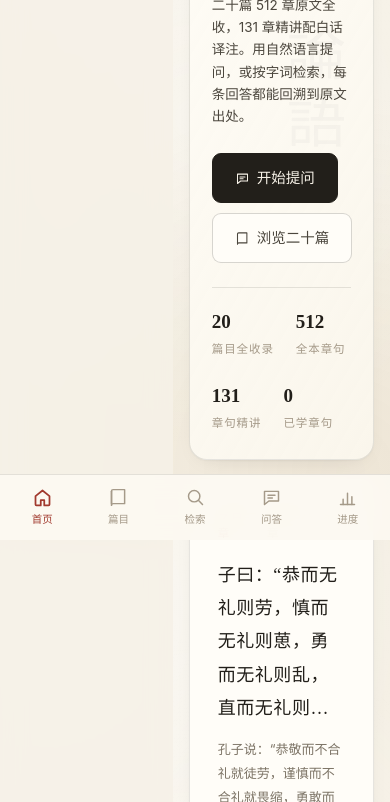
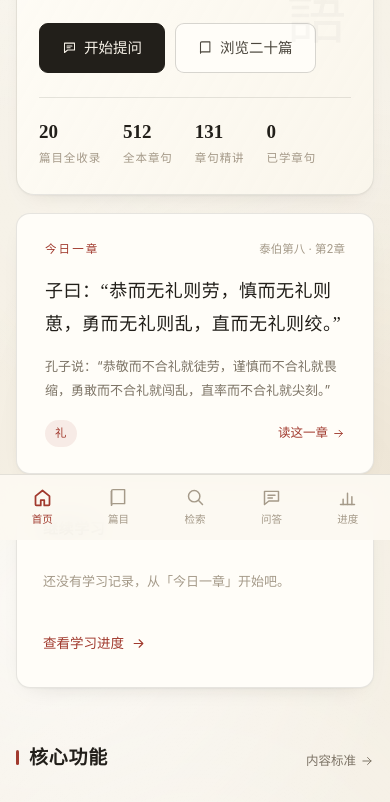
Before and after one commit to wuhou501/lunyuzhuxue, a plain HTML site: page index.html in a window 390 px wide. Shown: the part 304-1106 px from the top of the page. Drawn offline with Linux system fonts and the light colour scheme.

Commit message:
修复移动端布局：顶栏不再挤占正文，恢复全宽流式排版

```diff
--- a/assets/css/style.css
+++ b/assets/css/style.css
@@ -586,8 +586,11 @@ mark{ background:rgba(171,138,82,.28); color:inherit; padding:0 1px; border-radi
 }
 
 @media (max-width:900px){
+  body{ overflow-x:hidden; }
+  .app{ display:block; }
   .sidebar{ display:none; }
   .topbar{
+    width:100%;
     display:flex; align-items:center; justify-content:space-between;
     position:sticky; top:0; z-index:30;
     padding:10px 16px; padding-top:calc(10px + env(safe-area-inset-top));
--- a/index.html
+++ b/index.html
@@ -7,7 +7,7 @@
 <meta name="description" content="论语助学 —— 专注《论语》的智能学习工具：原文检索、章句精讲、思想概括、学习进度记录。" />
 <title>论语助学 · 一部可以问、可以读、可以记的《论语》</title>
 <link rel="preconnect" href="https://fonts.googleapis.com" />
-<link rel="stylesheet" href="assets/css/style.css?v=6" />
+<link rel="stylesheet" href="assets/css/style.css?v=7" />
 </head>
 <body>
 
```
